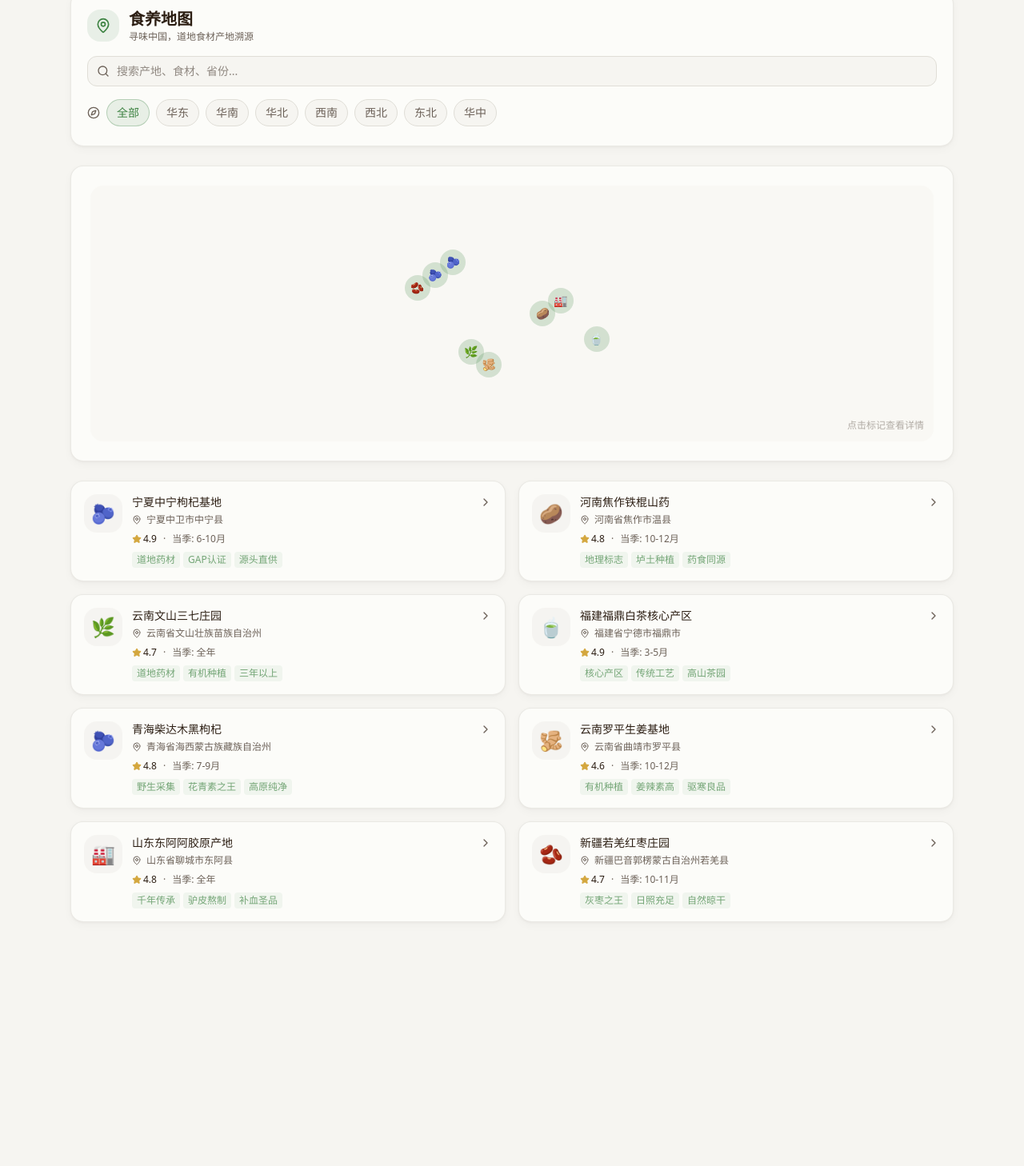
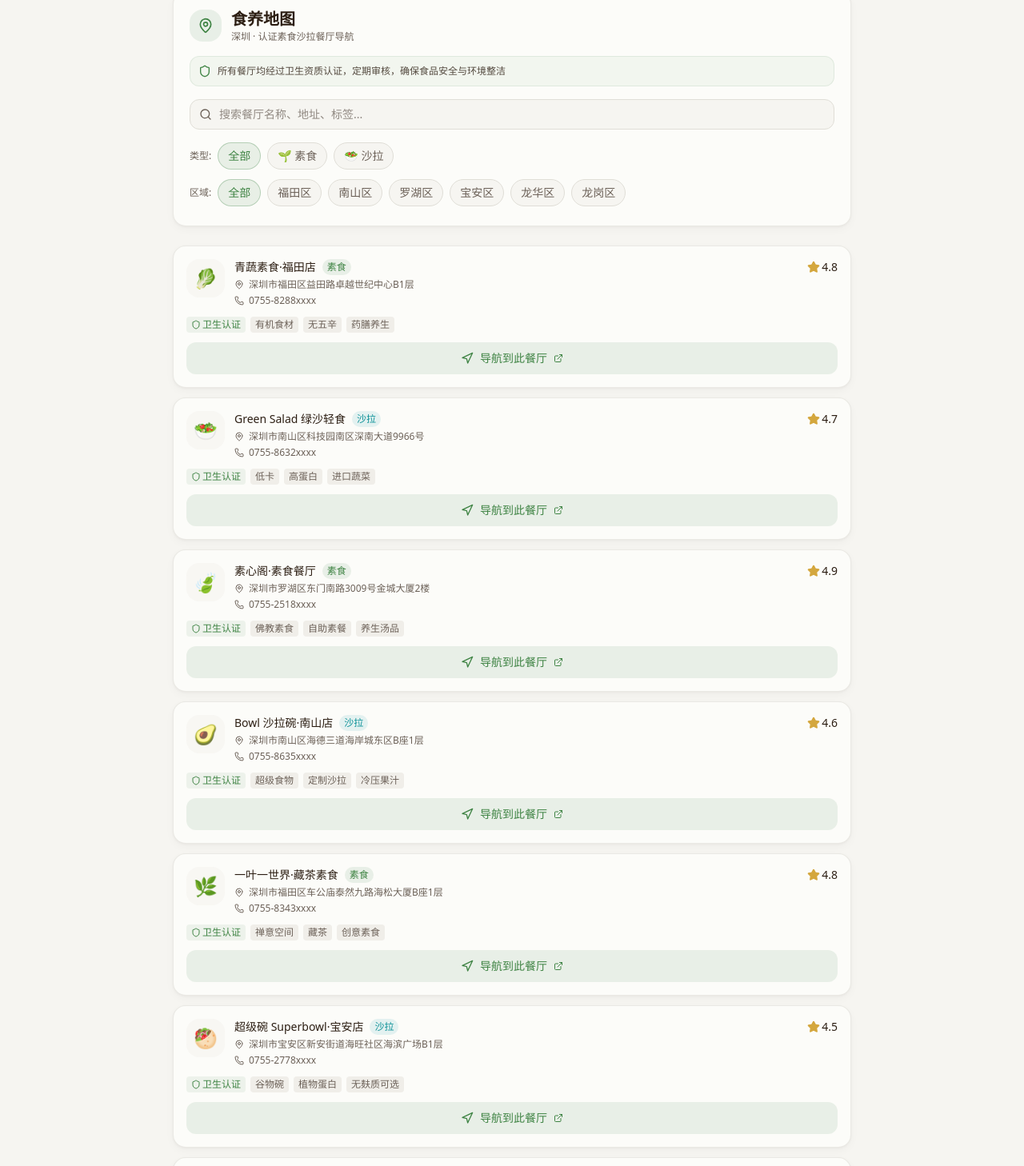
Before and after one commit to nathanyliu/aiy202608-md0087-team-truffle, a Next.js app: page /map in a window 1280 px wide. Shown: the part 100-1558 px from the top of the page at 80% size. Before the commit the page ends 1277 px from the top, so only its background shows below. Built offline with nearby package versions, Linux system fonts and the light colour scheme.

Commit message:
feat: 食养地图改版为深圳素食沙拉餐厅导航，支持调用设备地图
Coze-Commit-Type: user
Coze-User-ID: 2609581529240071
Coze-Conversation-ID: 11679386

```diff
--- a/src/app/map/page.tsx
+++ b/src/app/map/page.tsx
@@ -1,130 +1,201 @@
 'use client';
 
 import { useState } from 'react';
-import { MapPin, Search, Leaf, Star, Navigation, ChevronRight, Compass } from 'lucide-react';
+import { MapPin, Search, Navigation, Star, Phone, Shield, Leaf, ExternalLink } from 'lucide-react';
 import { cn } from '@/lib/utils';
 
-interface FoodPlace {
+interface Restaurant {
   id: number;
   name: string;
-  location: string;
-  specialty: string;
+  address: string;
+  phone: string;
+  type: '素食' | '沙拉';
   rating: number;
-  distance: string;
   tags: string[];
-  season: string;
+  verified: boolean;
+  lat: number;
+  lng: number;
   emoji: string;
 }
 
-const regions = ['全部', '华东', '华南', '华北', '西南', '西北', '东北', '华中'];
+const districts = ['全部', '福田区', '南山区', '罗湖区', '宝安区', '龙华区', '龙岗区'];
 
-const places: FoodPlace[] = [
+const restaurants: Restaurant[] = [
   {
     id: 1,
-    name: '宁夏中宁枸杞基地',
-    location: '宁夏中卫市中宁县',
-    specialty: '枸杞',
-    rating: 4.9,
-    distance: '1200km',
-    tags: ['道地药材', 'GAP认证', '源头直供'],
-    season: '6-10月',
-    emoji: '🫐',
+    name: '青蔬素食·福田店',
+    address: '深圳市福田区益田路卓越世纪中心B1层',
+    phone: '0755-8288xxxx',
+    type: '素食',
+    rating: 4.8,
+    tags: ['有机食材', '无五辛', '药膳养生'],
+    verified: true,
+    lat: 22.5331,
+    lng: 114.0595,
+    emoji: '🥬',
   },
   {
     id: 2,
-    name: '河南焦作铁棍山药',
-    location: '河南省焦作市温县',
-    specialty: '山药',
-    rating: 4.8,
-    distance: '800km',
-    tags: ['地理标志', '垆土种植', '药食同源'],
-    season: '10-12月',
-    emoji: '🥔',
+    name: 'Green Salad 绿沙轻食',
+    address: '深圳市南山区科技园南区深南大道9966号',
+    phone: '0755-8632xxxx',
+    type: '沙拉',
+    rating: 4.7,
+    tags: ['低卡', '高蛋白', '进口蔬菜'],
+    verified: true,
+    lat: 22.5362,
+    lng: 113.9454,
+    emoji: '🥗',
   },
   {
     id: 3,
-    name: '云南文山三七庄园',
-    location: '云南省文山壮族苗族自治州',
-    specialty: '三七',
-    rating: 4.7,
-    distance: '2100km',
-    tags: ['道地药材', '有机种植', '三年以上'],
-    season: '全年',
+    name: '素心阁·素食餐厅',
+    address: '深圳市罗湖区东门南路3009号金城大厦2楼',
+    phone: '0755-2518xxxx',
+    type: '素食',
+    rating: 4.9,
+    tags: ['佛教素食', '自助素餐', '养生汤品'],
+    verified: true,
+    lat: 22.5483,
+    lng: 114.1212,
+    emoji: '🍃',
+  },
+  {
+    id: 4,
+    name: 'Bowl 沙拉碗·南山店',
+    address: '深圳市南山区海德三道海岸城东区B座1层',
+    phone: '0755-8635xxxx',
+    type: '沙拉',
+    rating: 4.6,
+    tags: ['超级食物', '定制沙拉', '冷压果汁'],
+    verified: true,
+    lat: 22.5175,
+    lng: 113.9386,
+    emoji: '🥑',
+  },
+  {
+    id: 5,
+    name: '一叶一世界·藏茶素食',
+    address: '深圳市福田区车公庙泰然九路海松大厦B座1层',
+    phone: '0755-8343xxxx',
+    type: '素食',
+    rating: 4.8,
+    tags: ['禅意空间', '藏茶', '创意素食'],
+    verified: true,
+    lat: 22.5389,
+    lng: 114.0234,
     emoji: '🌿',
   },
   {
-    id: 4,
-    name: '福建福鼎白茶核心产区',
-    location: '福建省宁德市福鼎市',
-    specialty: '白茶',
-    rating: 4.9,
-    distance: '1000km',
-    tags: ['核心产区', '传统工艺', '高山茶园'],
-    season: '3-5月',
-    emoji: '🍵',
-  },
-  {
-    id: 5,
-    name: '青海柴达木黑枸杞',
-    location: '青海省海西蒙古族藏族自治州',
-    specialty: '黑枸杞',
-    rating: 4.8,
-    distance: '1800km',
-    tags: ['野生采集', '花青素之王', '高原纯净'],
-    season: '7-9月',
-    emoji: '🫐',
-  },
-  {
     id: 6,
-    name: '云南罗平生姜基地',
-    location: '云南省曲靖市罗平县',
-    specialty: '小黄姜',
-    rating: 4.6,
-    distance: '1900km',
-    tags: ['有机种植', '姜辣素高', '驱寒良品'],
-    season: '10-12月',
-    emoji: '🫚',
+    name: '超级碗 Superbowl·宝安店',
+    address: '深圳市宝安区新安街道海旺社区海滨广场B1层',
+    phone: '0755-2778xxxx',
+    type: '沙拉',
+    rating: 4.5,
+    tags: ['谷物碗', '植物蛋白', '无麸质可选'],
+    verified: true,
+    lat: 22.5554,
+    lng: 113.8832,
+    emoji: '🥙',
   },
   {
     id: 7,
-    name: '山东东阿阿胶原产地',
-    location: '山东省聊城市东阿县',
-    specialty: '阿胶',
-    rating: 4.8,
-    distance: '600km',
-    tags: ['千年传承', '驴皮熬制', '补血圣品'],
-    season: '全年',
-    emoji: '🏭',
+    name: '静莲斋·素食馆',
+    address: '深圳市龙华区民治街道星河COCO City 3楼',
+    phone: '0755-2812xxxx',
+    type: '素食',
+    rating: 4.7,
+    tags: ['家常素菜', '素火锅', '菌菇汤'],
+    verified: true,
+    lat: 22.6253,
+    lng: 114.0356,
+    emoji: '🪷',
   },
   {
     id: 8,
-    name: '新疆若羌红枣庄园',
-    location: '新疆巴音郭楞蒙古自治州若羌县',
-    specialty: '红枣',
+    name: 'Fresh 鲜沙拉·龙岗店',
+    address: '深圳市龙岗区龙城街道万科广场4楼L4-018',
+    phone: '0755-8932xxxx',
+    type: '沙拉',
+    rating: 4.6,
+    tags: ['当日现做', '有机蔬菜', '低碳水'],
+    verified: true,
+    lat: 22.7201,
+    lng: 114.2468,
+    emoji: '🥬',
+  },
+  {
+    id: 9,
+    name: '慈心素食·罗湖店',
+    address: '深圳市罗湖区红荔路园岭新村商铺102号',
+    phone: '0755-2587xxxx',
+    type: '素食',
+    rating: 4.8,
+    tags: ['老字号', '素包子', '养生粥'],
+    verified: true,
+    lat: 22.5568,
+    lng: 114.1089,
+    emoji: '🌱',
+  },
+  {
+    id: 10,
+    name: '沙拉日记 Salad Diary',
+    address: '深圳市南山区蛇口海上世界文化艺术中心1层',
+    phone: '0755-8629xxxx',
+    type: '沙拉',
     rating: 4.7,
-    distance: '2800km',
-    tags: ['灰枣之王', '日照充足', '自然晾干'],
-    season: '10-11月',
-    emoji: '🫘',
+    tags: ['海景餐厅', '地中海风', '鲜榨果汁'],
+    verified: true,
+    lat: 22.4856,
+    lng: 113.9234,
+    emoji: '🥗',
   },
 ];
 
+function openInMap(name: string, address: string) {
+  const query = encodeURIComponent(`${name} ${address}`);
+  // 尝试打开设备默认地图应用
+  // iOS: maps://  Apple Maps
+  // Android: geo:  或 intent:
+  // 通用: 高德地图 URI
+  const amapUrl = `https://uri.amap.com/search?keyword=${query}&city=深圳`;
+  const appleUrl = `maps://maps.apple.com/?q=${query}`;
+  const geoUrl = `geo:0,0?q=${query}`;
+
+  // 检测平台
+  const ua = navigator.userAgent.toLowerCase();
+  if (/iphone|ipad|ipod/.test(ua)) {
+    // iOS: 尝试 Apple Maps
+    window.open(appleUrl, '_blank');
+  } else if (/android/.test(ua)) {
+    // Android: 使用 geo URI
+    window.open(geoUrl, '_blank');
+  } else {
+    // 桌面端: 使用高德地图网页版
+    window.open(amapUrl, '_blank');
+  }
+}
+
 export default function MapPage() {
-  const [activeRegion, setActiveRegion] = useState('全部');
+  const [activeDistrict, setActiveDistrict] = useState('全部');
+  const [activeType, setActiveType] = useState<'全部' | '素食' | '沙拉'>('全部');
   const [searchQuery, setSearchQuery] = useState('');
-  const [selectedPlace, setSelectedPlace] = useState<FoodPlace | null>(null);
 
-  const filtered = places.filter((p) => {
+  const filtered = restaurants.filter((r) => {
+    const matchDistrict =
+      activeDistrict === '全部' || r.address.includes(activeDistrict.replace('区', ''));
+    const matchType = activeType === '全部' || r.type === activeType;
     const matchSearch =
       !searchQuery ||
-      p.name.includes(searchQuery) ||
-      p.specialty.includes(searchQuery) ||
-      p.location.includes(searchQuery);
-    return matchSearch;
+      r.name.includes(searchQuery) ||
+      r.address.includes(searchQuery) ||
+      r.tags.some((t) => t.includes(searchQuery));
+    return matchDistrict && matchType && matchSearch;
   });
 
   return (
-    <div className="mx-auto max-w-6xl px-4 sm:px-6 py-6 space-y-6">
+    <div className="mx-auto max-w-4xl px-4 sm:px-6 py-6 space-y-6">
       {/* 页面标题 */}
       <div className="card-warm p-5">
         <div className="flex items-center gap-3 mb-4">
@@ -133,8 +204,16 @@ export default function MapPage() {
           </div>
           <div>
             <h1 className="font-serif-cn text-xl font-bold">食养地图</h1>
-            <p className="text-xs text-muted-foreground">寻味中国，道地食材产地溯源</p>
+            <p className="text-xs text-muted-foreground">深圳 · 认证素食沙拉餐厅导航</p>
           </div>
+        </div>
+
+        {/* 认证说明 */}
+        <div className="flex items-center gap-2 p-2.5 rounded-lg bg-primary/5 border border-primary/10 mb-4">
+          <Shield className="h-4 w-4 text-primary shrink-0" />
+          <p className="text-xs text-foreground/80">
+            所有餐厅均经过卫生资质认证，定期审核，确保食品安全与环境整洁
+          </p>
         </div>
 
         {/* 搜索 */}
@@ -142,129 +221,128 @@ export default function MapPage() {
           <Search className="absolute left-3 top-1/2 -translate-y-1/2 h-4 w-4 text-muted-foreground" />
           <input
             type="text"
-            placeholder="搜索产地、食材、省份..."
+            placeholder="搜索餐厅名称、地址、标签..."
             value={searchQuery}
             onChange={(e) => setSearchQuery(e.target.value)}
             className="input-warm pl-9"
           />
         </div>
 
-        {/* 区域筛选 */}
-        <div className="flex items-center gap-2 overflow-x-auto pb-1">
-          <Compass className="h-4 w-4 text-muted-foreground shrink-0" />
-          {regions.map((region) => (
+        {/* 类型筛选 */}
+        <div className="flex items-center gap-2 mb-3">
+          <span className="text-xs text-muted-foreground shrink-0">类型:</span>
+          {(['全部', '素食', '沙拉'] as const).map((type) => (
             <button
-              key={region}
-              onClick={() => setActiveRegion(region)}
+              key={type}
+              onClick={() => setActiveType(type)}
               className={cn(
-                'px-3 py-1.5 rounded-full text-sm whitespace-nowrap transition-all duration-200 border',
-                activeRegion === region
+                'px-3 py-1.5 rounded-full text-sm transition-all duration-200 border',
+                activeType === type
                   ? 'bg-primary/10 border-primary/30 text-primary font-medium'
                   : 'bg-background border-border text-muted-foreground hover:border-primary/20'
               )}
             >
-              {region}
+              {type === '素食' ? '🌱 素食' : type === '沙拉' ? '🥗 沙拉' : '全部'}
+            </button>
+          ))}
+        </div>
+
+        {/* 区域筛选 */}
+        <div className="flex items-center gap-2 overflow-x-auto pb-1">
+          <span className="text-xs text-muted-foreground shrink-0">区域:</span>
+          {districts.map((district) => (
+            <button
+              key={district}
+              onClick={() => setActiveDistrict(district)}
+              className={cn(
+                'px-3 py-1.5 rounded-full text-sm whitespace-nowrap transition-all duration-200 border',
+                activeDistrict === district
+                  ? 'bg-primary/10 border-primary/30 text-primary font-medium'
+                  : 'bg-background border-border text-muted-foreground hover:border-primary/20'
+              )}
+            >
+              {district}
             </button>
           ))}
         </div>
       </div>
 
-      {/* 地图可视化区域 */}
-      <div className="card-warm p-6">
-        <div className="relative h-64 sm:h-80 bg-muted/30 rounded-xl flex items-center justify-center overflow-hidden">
-          {/* 简化的中国地图示意 */}
-          <div className="absolute inset-0 flex items-center justify-center">
-            <div className="relative w-full h-full max-w-md">
-              {/* 地图上的点 */}
-              {places.map((place, i) => {
-                const positions = [
-                  { top: '30%', left: '25%' },
-                  { top: '45%', left: '55%' },
-                  { top: '60%', left: '35%' },
-                  { top: '55%', left: '70%' },
-                  { top: '25%', left: '30%' },
-                  { top: '65%', left: '40%' },
-                  { top: '40%', left: '60%' },
-                  { top: '35%', left: '20%' },
-                ];
-                const pos = positions[i % positions.length];
-                return (
-                  <button
-                    key={place.id}
-                    onClick={() => setSelectedPlace(place)}
+      {/* 餐厅列表 */}
+      <div className="space-y-3">
+        {filtered.map((restaurant) => (
+          <div key={restaurant.id} className="card-warm p-4 space-y-3">
+            <div className="flex items-start justify-between">
+              <div className="flex items-start gap-3 flex-1">
+                <div className="flex h-12 w-12 items-center justify-center rounded-xl bg-muted/40 shrink-0 text-2xl">
+                  {restaurant.emoji}
+                </div>
+                <div className="flex-1 min-w-0">
+                  <div className="flex items-center gap-2">
+                    <h3 className="text-sm font-medium text-foreground truncate">
+                      {restaurant.name}
+                    </h3>
+                    <span
                       className={cn(
-                      'absolute flex items-center justify-center w-8 h-8 rounded-full transition-all duration-300 hover:scale-125',
-                      selectedPlace?.id === place.id
-                        ? 'bg-primary text-primary-foreground shadow-lg scale-125 z-10'
-                        : 'bg-primary/20 text-primary hover:bg-primary/30'
+                        'text-xs px-1.5 py-0.5 rounded-full',
+                        restaurant.type === '素食'
+                          ? 'bg-primary/10 text-primary'
+                          : 'bg-chart-4/10 text-chart-4'
                       )}
-                    style={{ top: pos.top, left: pos.left }}
-                    title={place.name}
                     >
-                    <span className="text-sm">{place.emoji}</span>
-                  </button>
-                );
-              })}
+                      {restaurant.type}
+                    </span>
+                  </div>
+                  <div className="flex items-center gap-1.5 text-xs text-muted-foreground mt-1">
+                    <MapPin className="h-3 w-3 shrink-0" />
+                    <span className="truncate">{restaurant.address}</span>
+                  </div>
+                  <div className="flex items-center gap-1.5 text-xs text-muted-foreground mt-1">
+                    <Phone className="h-3 w-3 shrink-0" />
+                    <span>{restaurant.phone}</span>
                   </div>
                 </div>
-          <p className="absolute bottom-3 right-3 text-xs text-muted-foreground/50">
-            点击标记查看详情
-          </p>
+              </div>
+              <div className="flex items-center gap-0.5 shrink-0 ml-2">
+                <Star className="h-4 w-4 fill-chart-3 text-chart-3" />
+                <span className="text-sm font-medium">{restaurant.rating}</span>
               </div>
             </div>
 
-      {/* 产地列表 */}
-      <div className="grid grid-cols-1 sm:grid-cols-2 gap-4">
-        {filtered.map((place) => (
-          <button
-            key={place.id}
-            onClick={() => setSelectedPlace(place)}
-            className={cn(
-              'card-warm p-4 text-left transition-all duration-200',
-              selectedPlace?.id === place.id && 'ring-2 ring-primary/30 border-primary/30'
+            {/* 标签 */}
+            <div className="flex items-center gap-1.5 flex-wrap">
+              {restaurant.verified && (
+                <span className="flex items-center gap-0.5 text-xs px-1.5 py-0.5 rounded bg-primary/8 text-primary">
+                  <Shield className="h-3 w-3" />
+                  卫生认证
+                </span>
               )}
-          >
-            <div className="flex items-start gap-3">
-              <div className="flex h-12 w-12 items-center justify-center rounded-xl bg-muted/50 shrink-0">
-                <span className="text-2xl">{place.emoji}</span>
-              </div>
-              <div className="flex-1 min-w-0">
-                <div className="flex items-center justify-between gap-2">
-                  <h3 className="text-sm font-medium text-foreground truncate">{place.name}</h3>
-                  <ChevronRight className="h-4 w-4 text-muted-foreground shrink-0" />
-                </div>
-                <div className="flex items-center gap-1.5 text-xs text-muted-foreground mt-1">
-                  <MapPin className="h-3 w-3" />
-                  {place.location}
-                </div>
-                <div className="flex items-center gap-2 mt-2">
-                  <div className="flex items-center gap-0.5">
-                    <Star className="h-3 w-3 fill-chart-3 text-chart-3" />
-                    <span className="text-xs">{place.rating}</span>
-                  </div>
-                  <span className="text-xs text-muted-foreground">·</span>
-                  <span className="text-xs text-muted-foreground">当季: {place.season}</span>
-                </div>
-                <div className="flex flex-wrap gap-1 mt-2">
-                  {place.tags.map((tag) => (
+              {restaurant.tags.map((tag) => (
                 <span
                   key={tag}
-                      className="text-xs px-1.5 py-0.5 rounded bg-primary/6 text-primary/70"
+                  className="text-xs px-1.5 py-0.5 rounded bg-muted text-muted-foreground"
                 >
                   {tag}
                 </span>
               ))}
             </div>
+
+            {/* 导航按钮 */}
+            <button
+              onClick={() => openInMap(restaurant.name, restaurant.address)}
+              className="w-full py-2.5 rounded-lg bg-primary/10 hover:bg-primary/15 text-primary text-sm font-medium flex items-center justify-center gap-2 transition-colors"
+            >
+              <Navigation className="h-4 w-4" />
+              导航到此餐厅
+              <ExternalLink className="h-3 w-3" />
+            </button>
           </div>
-            </div>
-          </button>
         ))}
       </div>
 
       {filtered.length === 0 && (
         <div className="text-center py-12">
           <MapPin className="h-12 w-12 text-muted-foreground/30 mx-auto mb-3" />
-          <p className="text-sm text-muted-foreground">暂无符合条件的产地</p>
+          <p className="text-sm text-muted-foreground">暂无符合条件的餐厅</p>
         </div>
       )}
     </div>
```
Lines whose indentation alone changed are shown as unchanged.
